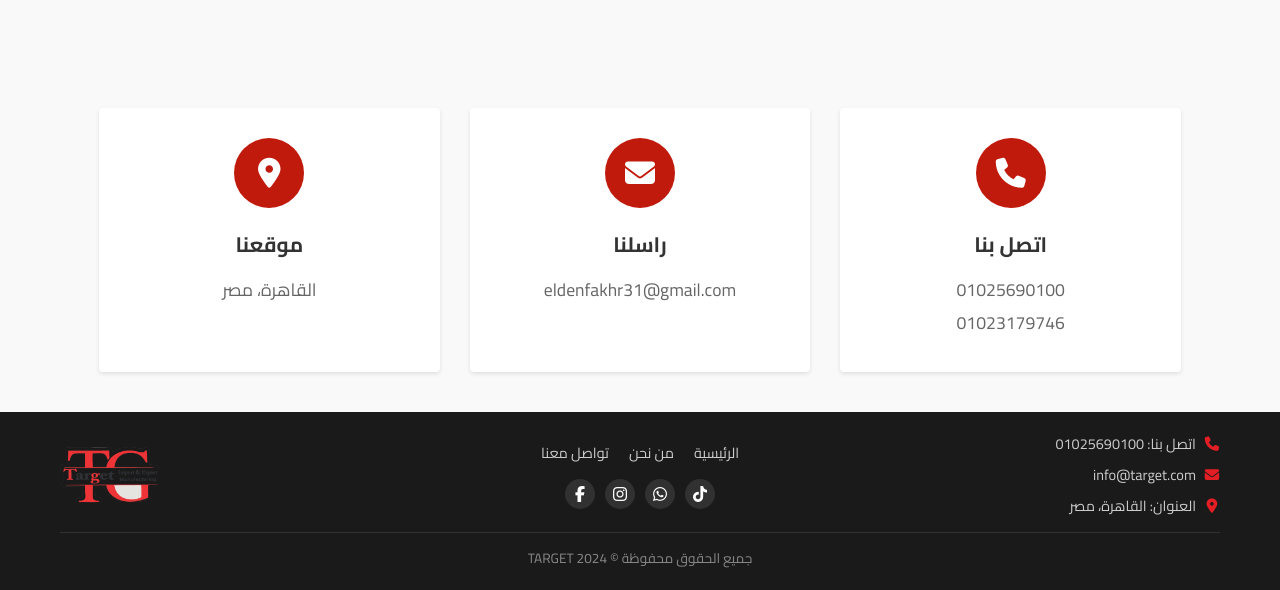
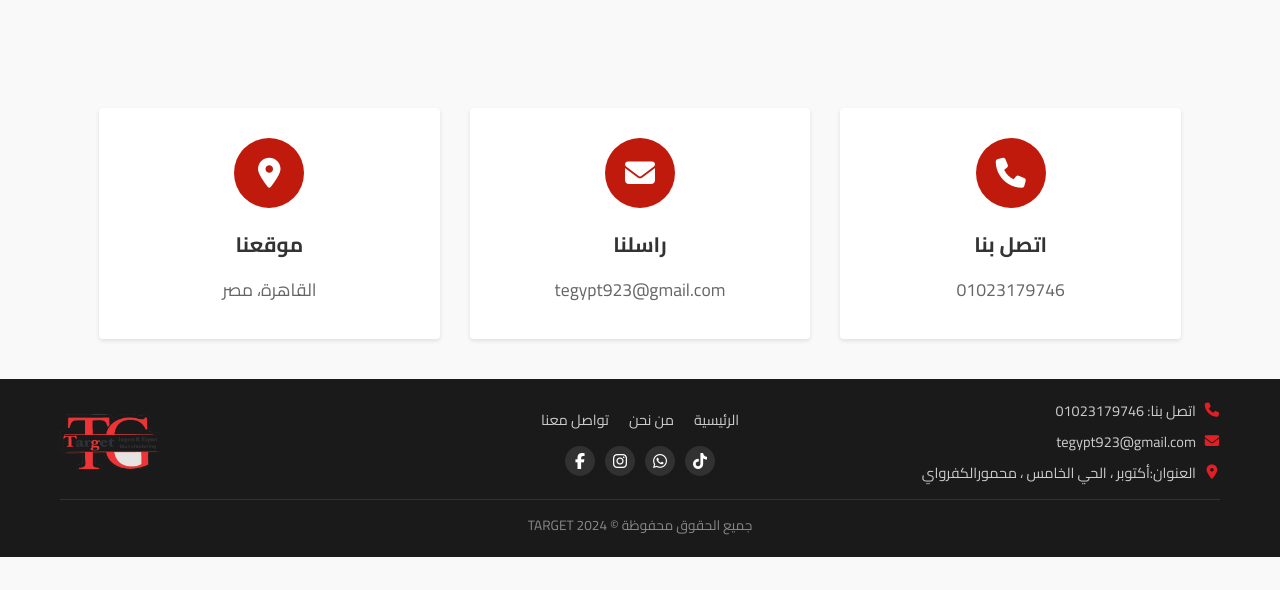
Before and after one commit to YousefAyman125/Store, a plain HTML site: page front/pages/contact.html in a window 1280 px wide. Shown: the part 865-1455 px from the top of the page. After the commit the page ends 1422 px from the top, so only its background shows below. Drawn offline with nearby package versions, Linux system fonts and the light colour scheme.

Commit message:
last optmize

```diff
--- a/front/pages/contact.html
+++ b/front/pages/contact.html
@@ -147,7 +147,6 @@
                     <i class="fas fa-phone"></i>
                 </div>
                 <h3>اتصل بنا</h3>
-                <p>01025690100</p>
                 <p>01023179746</p>
             </div>
 
@@ -156,7 +155,7 @@
                     <i class="fas fa-envelope"></i>
                 </div>
                 <h3>راسلنا</h3>
-                <p>eldenfakhr31@gmail.com</p>
+                <p>tegypt923@gmail.com</p>
             </div>
 
             <div class="info-card">
@@ -181,9 +180,9 @@
             <!-- معلومات الاتصال على اليمين -->
             <div class="contact-info">
                 <div class="contact-details">
-                    <p><i class="fas fa-phone"></i><span>اتصل بنا: 01025690100</span></p>
-                    <p><i class="fas fa-envelope"></i><span>info@target.com</span></p>
-                    <p><i class="fas fa-map-marker-alt"></i><span>العنوان: القاهرة، مصر</span></p>
+                    <p><i class="fas fa-phone"></i><span>اتصل بنا: 01023179746</span></p>
+                    <p><i class="fas fa-envelope"></i><span>tegypt923@gmail.com</span></p>
+                    <p><i class="fas fa-map-marker-alt"></i><span>العنوان:أكتوبر ، الحي الخامس ، محمورالكفرواي</span></p>
                 </div>
             </div>
 
```
Also changed, not shown: front/index.html (+4 -4 lines), front/pages/about.html (+3 -3 lines), front/pages/product.html (+3 -3 lines), front/pages/products.html (+3 -3 lines), front/assets/image22.jpg (added).
